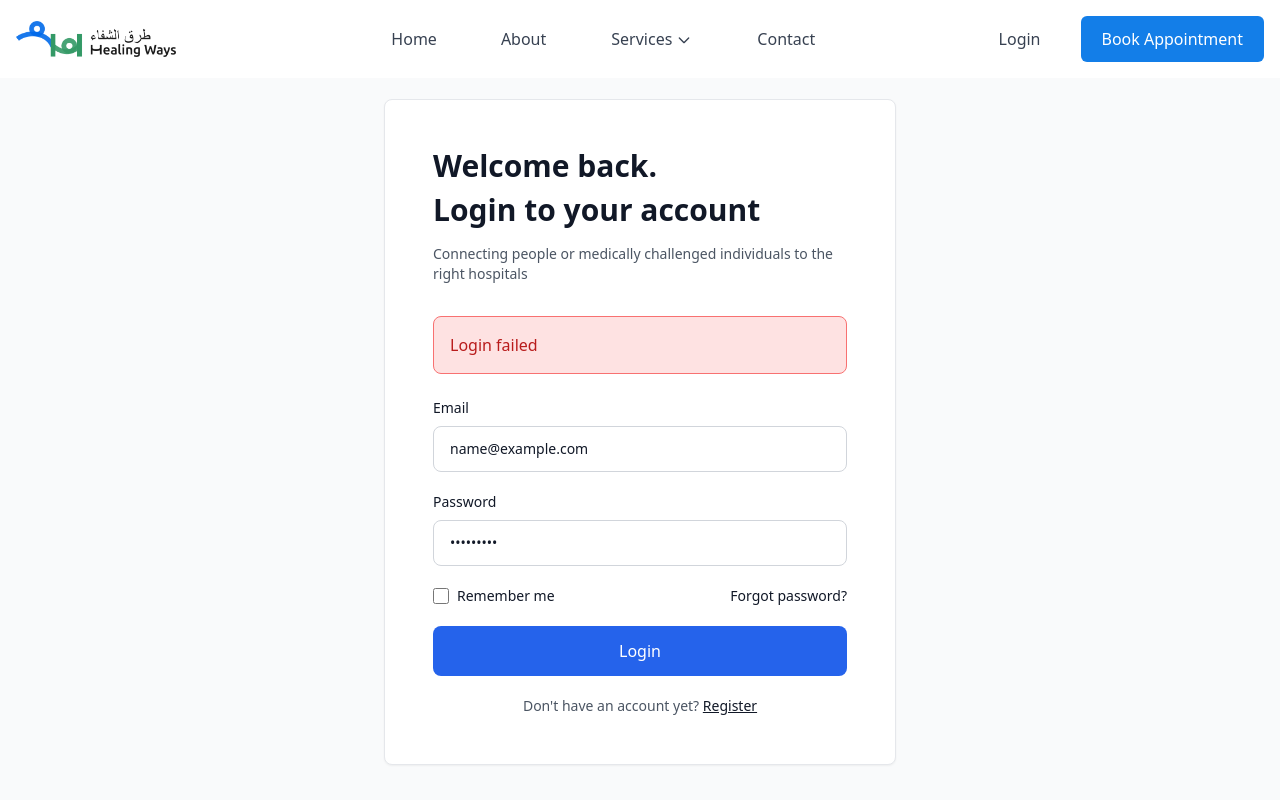
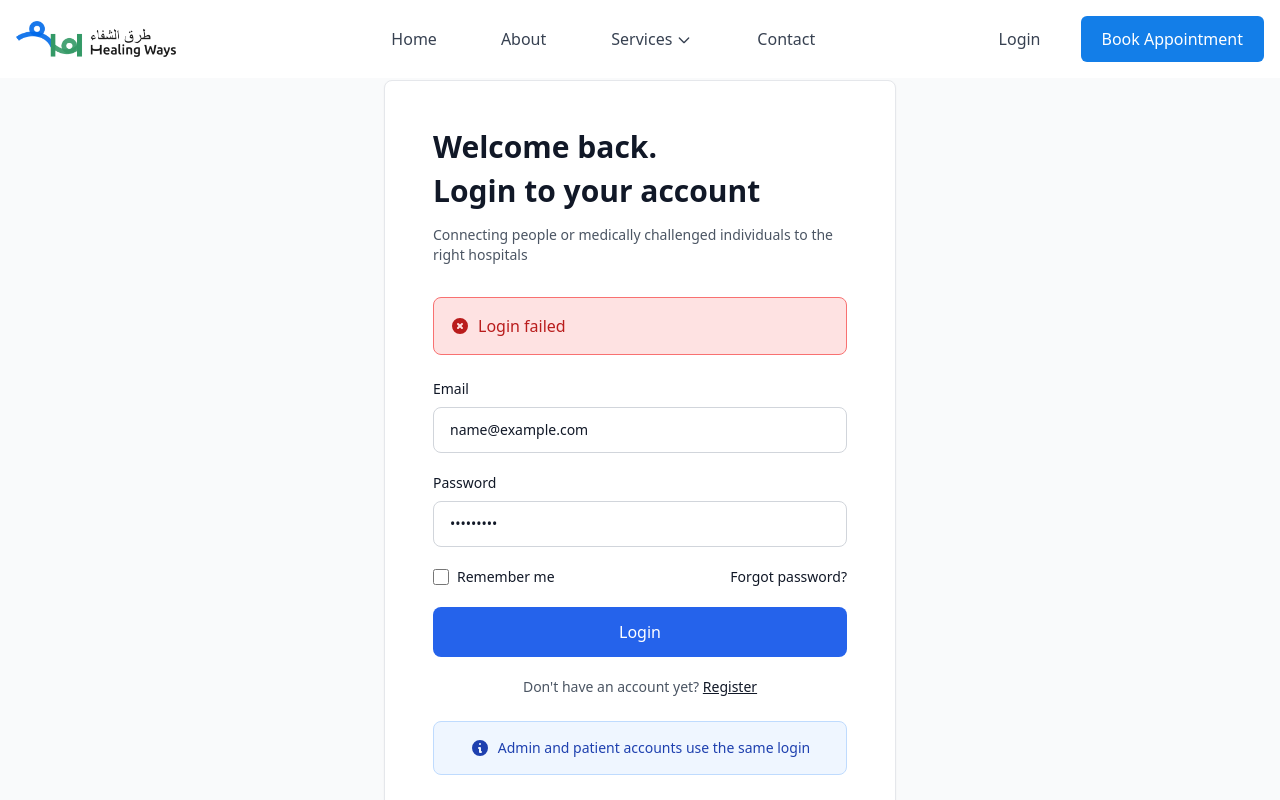
Before and after one commit to Binmuhammad001/healing-ways, a React (Vite) app: page /login in a window 1280 px wide. Both pictures are taken after typing "name@example.com", "Sample123" into the empty fields and a click on the button "Login". Shown: the top 800 px of the page. Built offline with nearby package versions, Linux system fonts and the light colour scheme; no server answers.

Commit message:
Update login_form.jsx

```diff
--- a/src/components/signup/login_form.jsx
+++ b/src/components/signup/login_form.jsx
@@ -27,7 +27,6 @@ export default function LoginForm() {
     setLoading(true);
     setError('');
 
-    // Log the data being sent for debugging
     console.log('Attempting login with:', { email: formData.email });
 
     try {
@@ -36,8 +35,19 @@ export default function LoginForm() {
       console.log('Login result:', result);
 
       if (result.success) {
-        console.log('Login successful, redirecting...');
-        navigate('/');
+        console.log('Login successful, redirecting to:', result.redirectTo);
+
+        // Role-based redirect
+        if (result.redirectTo) {
+          navigate(result.redirectTo);
+        } else {
+          // Fallback based on user role
+          if (result.user.role === 'admin') {
+            navigate('/admin/dashboard');
+          } else {
+            navigate('/dashboard');
+          }
+        }
       } else {
         console.error('Login failed:', result.message);
 
@@ -76,8 +86,11 @@ export default function LoginForm() {
 
         {/* Error Message */}
         {error && (
-          <div className="mb-6 p-4 bg-red-100 border border-red-400 text-red-700 rounded-lg">
-            {error}
+          <div className="mb-6 p-4 bg-red-100 border border-red-400 text-red-700 rounded-lg flex items-start">
+            <svg className="w-5 h-5 mr-2 mt-0.5 flex-shrink-0" fill="currentColor" viewBox="0 0 20 20">
+              <path fillRule="evenodd" d="M10 18a8 8 0 100-16 8 8 0 000 16zM8.707 7.293a1 1 0 00-1.414 1.414L8.586 10l-1.293 1.293a1 1 0 101.414 1.414L10 11.414l1.293 1.293a1 1 0 001.414-1.414L11.414 10l1.293-1.293a1 1 0 00-1.414-1.414L10 8.586 8.707 7.293z" clipRule="evenodd" />
+            </svg>
+            <span>{error}</span>
           </div>
         )}
 
@@ -159,6 +172,16 @@ export default function LoginForm() {
             </a>
           </div>
         </form>
+
+        {/* Info box for admin login */}
+        <div className="mt-6 p-4 bg-blue-50 border border-blue-200 rounded-lg">
+          <p className="text-sm text-blue-800 text-center flex items-center justify-center">
+            <svg className="w-5 h-5 mr-2" fill="currentColor" viewBox="0 0 20 20">
+              <path fillRule="evenodd" d="M18 10a8 8 0 11-16 0 8 8 0 0116 0zm-7-4a1 1 0 11-2 0 1 1 0 012 0zM9 9a1 1 0 000 2v3a1 1 0 001 1h1a1 1 0 100-2v-3a1 1 0 00-1-1H9z" clipRule="evenodd" />
+            </svg>
+            Admin and patient accounts use the same login
+          </p>
+        </div>
       </div>
     </div>
   );
```
